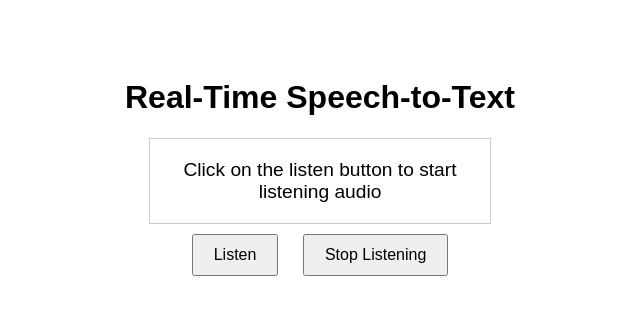
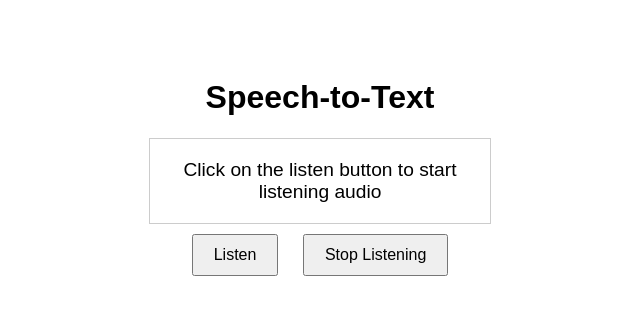
Before and after one commit to NAEEM-UL-HASSAN/ML-Internship, a Flask app: page / in a window 1280 px wide. Shown: the top 315 px of the page, without its empty margins (320-960 px from the left). Run offline with Flask 3, Linux system fonts and the light colour scheme.

Commit message:
20th June Task

```diff
--- a/20th-June/templates/index.html
+++ b/20th-June/templates/index.html
@@ -7,7 +7,7 @@
     <link rel="stylesheet" href="{{ url_for('static', filename='styles.css') }}">
 </head>
 <body>
-    <h1>Real-Time Speech-to-Text</h1>
+    <h1>Speech-to-Text</h1>
     <div id="text">Click on the listen button to start listening audio</div>
     <button id="listenButton">Listen</button>
     <button id="stopButton">Stop Listening</button>
```
